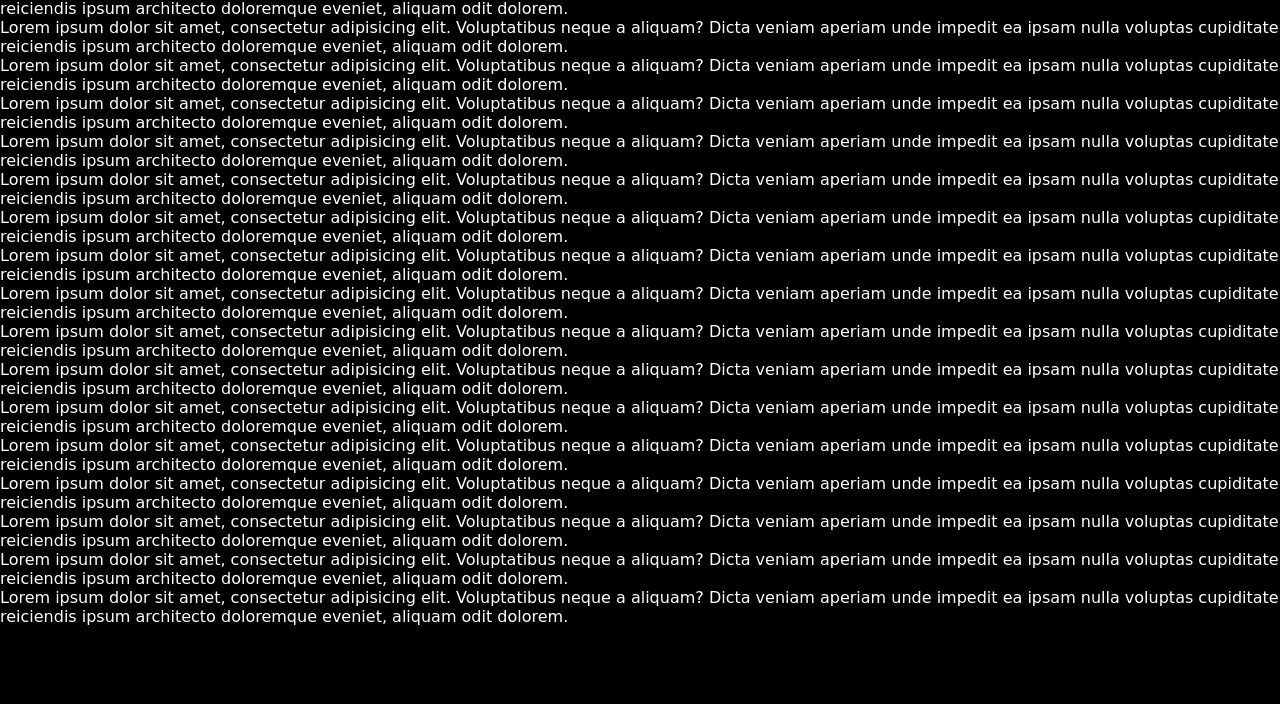
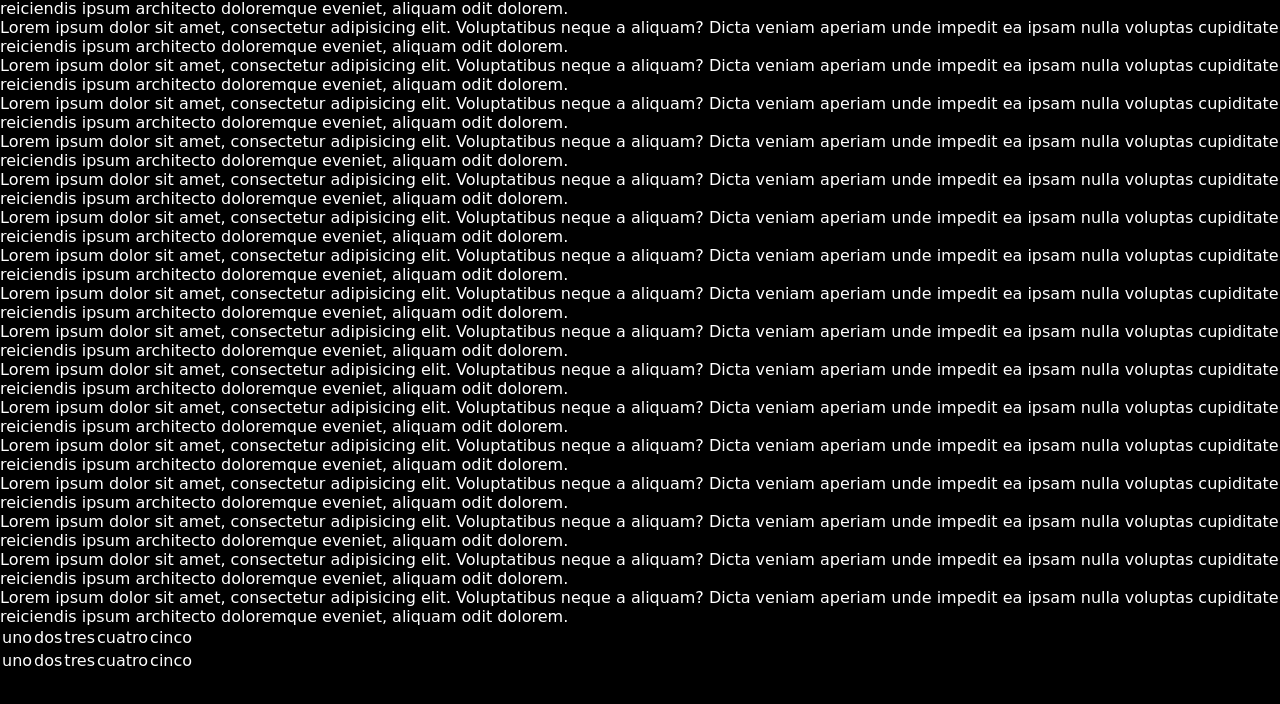
Before and after one commit to casdatw/tarea_guiada_rocio, a plain HTML site: page index.html in a window 1280 px wide. Shown: the part 58-762 px from the top of the page. Drawn offline with Linux system fonts and the light colour scheme.

Commit message:
doble tabla

```diff
--- a/index.html
+++ b/index.html
@@ -15,5 +15,19 @@
     <p>Lorem ipsum dolor sit amet, consectetur adipisicing elit. Voluptatibus neque a aliquam? Dicta veniam aperiam unde impedit ea ipsam nulla voluptas cupiditate reiciendis ipsum architecto doloremque eveniet, aliquam odit dolorem.</p>
     <p>Lorem ipsum dolor sit amet, consectetur adipisicing elit. Voluptatibus neque a aliquam? Dicta veniam aperiam unde impedit ea ipsam nulla voluptas cupiditate reiciendis ipsum architecto doloremque eveniet, aliquam odit dolorem.</p>
 
+    <table><tr>
+        <td>uno</td>
+        <td>dos</td>
+        <td>tres</td>
+        <td>cuatro</td>
+        <td>cinco</td>
+    </tr></table>
+    <table><tr>
+        <td>uno</td>
+        <td>dos</td>
+        <td>tres</td>
+        <td>cuatro</td>
+        <td>cinco</td>
+    </tr></table>
 </body>
 </html>
```
